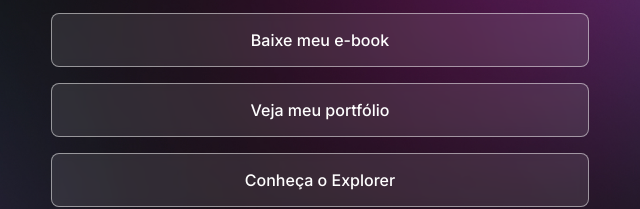
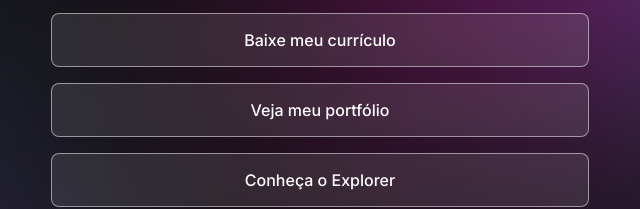
Before and after one commit to JapaKaneto/projeto, a plain HTML site: page index.html in a window 1280 px wide. Shown: the part 364-573 px from the top of the page, 320-960 px from the left. Drawn offline with nearby package versions, Linux system fonts and the light colour scheme.

Commit message:
add curriculo from bottom list

```diff
--- a/index.html
+++ b/index.html
@@ -1,13 +1,13 @@
 <!DOCTYPE html>
 <html lang="pt-br" class="">
   <head>
+    <link rel="icon" type="image/png" href="./assets/favicon.png" />
     <link rel="preconnect" href="https://fonts.googleapis.com" />
     <link rel="preconnect" href="https://fonts.gstatic.com" crossorigin />
     <link
       href="https://fonts.googleapis.com/css2?family=Inter:wght@400;500&display=swap"
       rel="stylesheet"
     />
-    <link rel="icon" type="image/png" href="./assets/favicon.png" />
 
     <meta charset="UTF-8" />
     <meta http-equiv="X-UA-Compatible" content="IE=edge" />
@@ -33,7 +33,9 @@
           <a href="#">Inscreva-se no NLW</a>
         </li>
         <li>
-          <a href="#">Baixe meu e-book</a>
+          <a href="./assets/Curriculo.pdf" target="_blank"
+            >Baixe meu currículo</a
+          >
         </li>
         <li>
           <a href="https://github.com/JapaKaneto" target="_blank"
```
Also changed, not shown: 1 other file.
